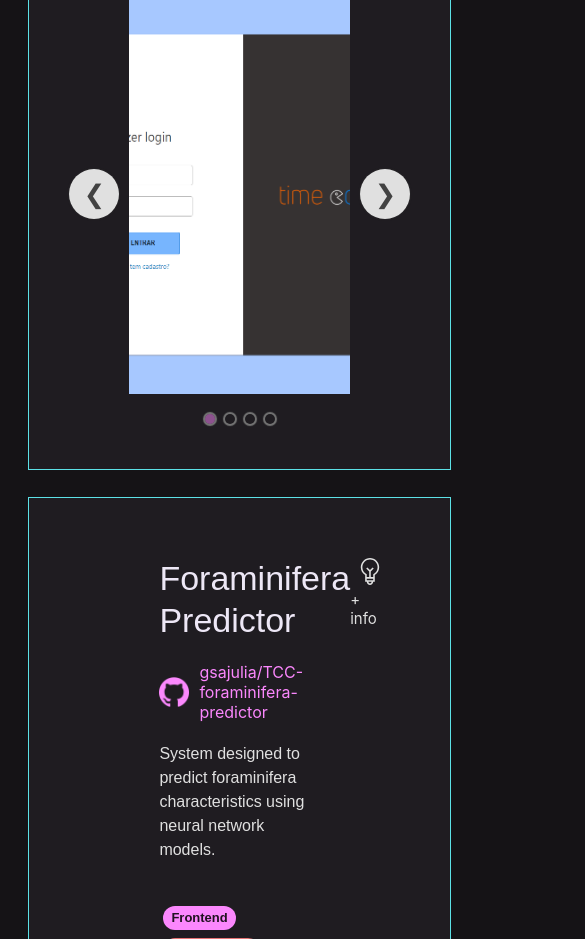
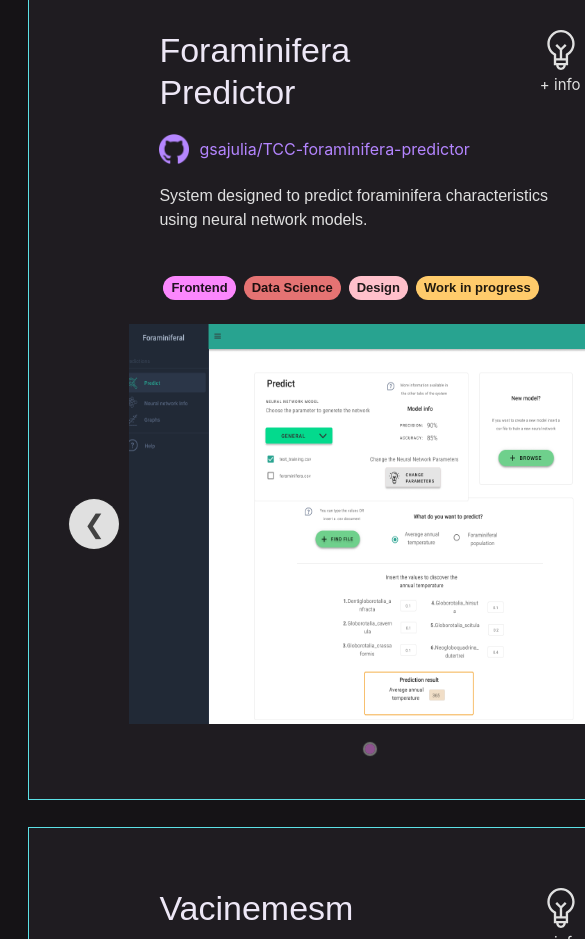
Before and after one commit to gsajulia/gsajulia.github.io, a React (Create React App) app: page / in a window 390 px wide. Shown: the part 3520-4459 px from the top of the page, 585 px wide, since content can reach past the window. Built offline with nearby package versions, Linux system fonts and the light colour scheme.

Commit message:
fix app mobile

```diff
--- a/src/components/projects/projects.component.tsx
+++ b/src/components/projects/projects.component.tsx
@@ -10,7 +10,6 @@ import {
   TitleContainer,
   SiteReference,
   TextContainer,
-  GithubReference,
   ContainerImage,
 } from "./projects.styles";
 
@@ -148,9 +147,9 @@ const Projects: FC<ProjectsProps> = ({
                 }}
                 src={Github}
               />
-              <GithubReference href={github?.url}>
+              <SiteReference href={github?.url}>
                 {github?.urlName}
-              </GithubReference>
+              </SiteReference>
             </ContainerImage>
           ) : null}
           <AboutTypography variant="body1">
--- a/src/components/projects/projects.styles.ts
+++ b/src/components/projects/projects.styles.ts
@@ -38,11 +38,3 @@ export const SiteReference = styled.a`
         color: #c39dff;
     }
 `;
-
-export const GithubReference = styled.a`
-    color: #FB87FD;
-    text-decoration:none;
-    &:hover {
-        color: #fbb2fd;
-    }
-`;
--- a/src/index.css
+++ b/src/index.css
@@ -13,3 +13,7 @@ code {
   font-family: source-code-pro, Menlo, Monaco, Consolas, 'Courier New',
     monospace;
 }
+
+body {
+  position: absolute;
+}
```
Also changed, not shown: src/assets/technologies/github.png.
